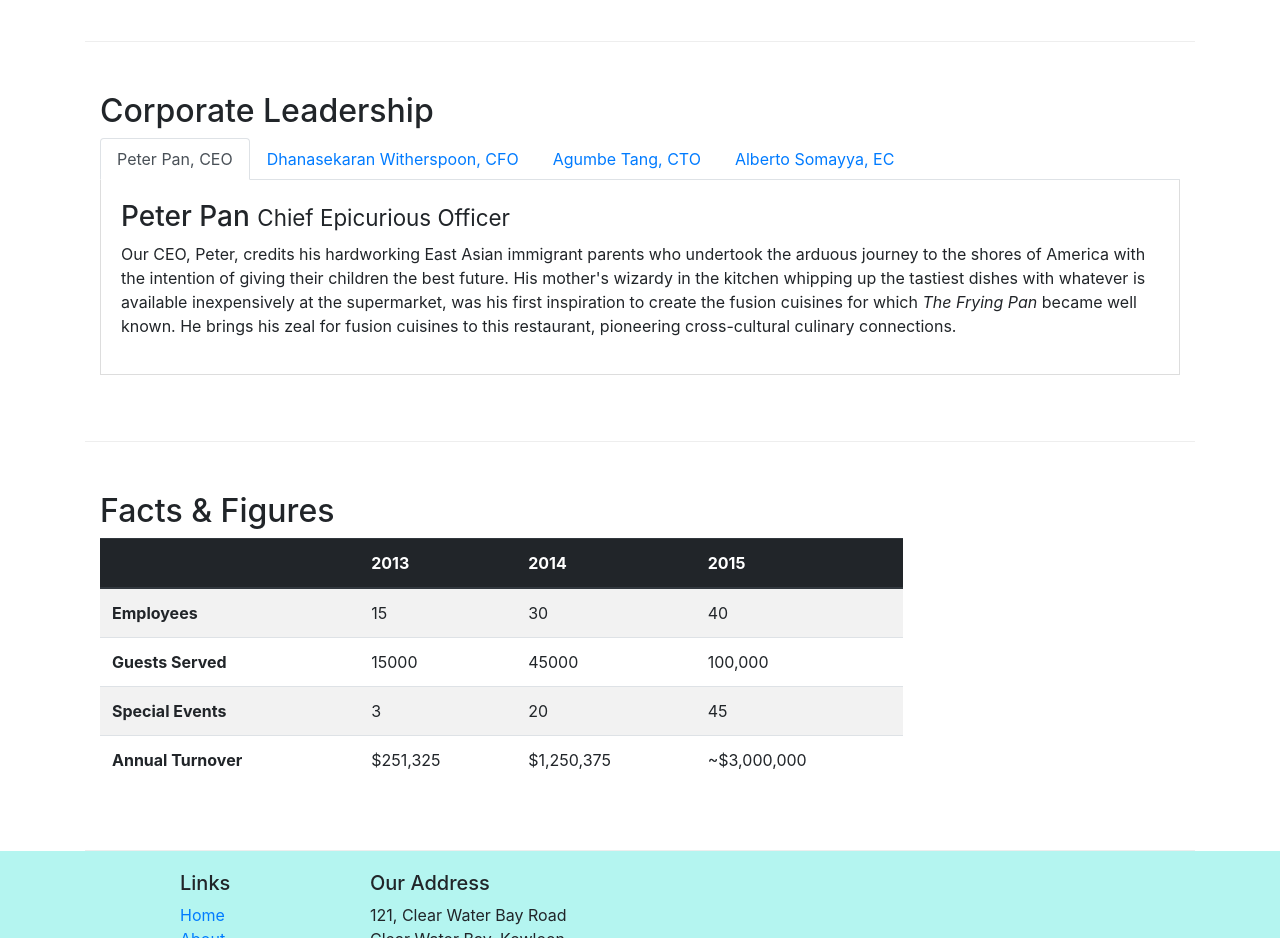
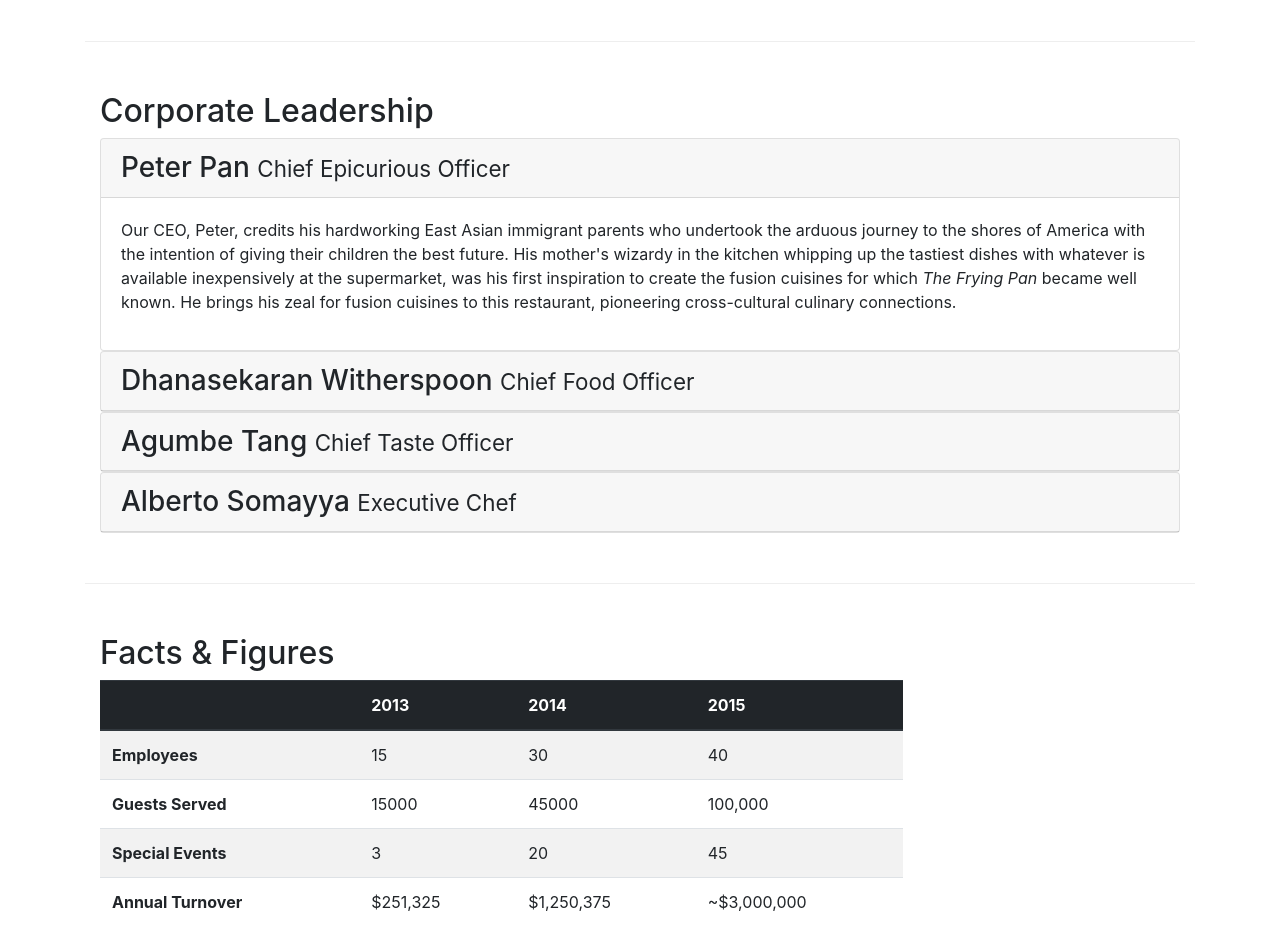
Before and after one commit to Amogha03/Bootstrap-ConFusion, a website: page aboutus.html in a window 1280 px wide. Shown: the part 880-1818 px from the top of the page. Drawn offline with nearby package versions, Linux system fonts and the light colour scheme.

Commit message:
Accordion

```diff
--- a/aboutus.html
+++ b/aboutus.html
@@ -102,39 +102,62 @@
         <div class="row row-content">
             <div class="col-12">
                 <h2>Corporate Leadership</h2>
-                <ul class="nav nav-tabs">
-                    <li class="nav-item">
-                        <a class="nav-link active" href="#peter" role="tab" data-toggle="tab">Peter Pan, CEO</a>
-                    </li>
-                    <li class="nav-item">
-                        <a class="nav-link" href="#danny" role="tab" data-toggle="tab">Dhanasekaran Witherspoon, CFO</a>
-                    </li>
-                    <li class="nav-item">
-                        <a class="nav-link" href="#agumbe" role="tab" data-toggle="tab">Agumbe Tang, CTO</a>
-                    </li>
-                    <li class="nav-item">
-                        <a class="nav-link" href="#alberto" role="tab" data-toggle="tab">Alberto Somayya, EC</a>
-                    </li>
-                </ul>
-                <div class="tab-content">
-                    <div role="tabpanel" class="tab-pane fade show active" id="peter">
-                        <h3>Peter Pan <small>Chief Epicurious Officer</small></h3>
-                        <p class="d-none d-sm-block">Our CEO, Peter, credits his hardworking East Asian immigrant parents who undertook the arduous journey to the shores of America with the intention of giving their children the best future. His mother's wizardy in the kitchen whipping up the tastiest dishes with whatever is available inexpensively at the supermarket, was his first inspiration to create the fusion cuisines for which <em>The Frying Pan</em> became well known. He brings his zeal for fusion cuisines to this restaurant, pioneering cross-cultural culinary connections.</p>
+                <div id="accordion">
+                    <div class="card">
+                        <div class="card-header" role="tab" id="peterhead">
+                            <h3 class="mb-0">
+                                <a data-toggle="collapse" data-target="#peter">
+                                    Peter Pan <small>Chief Epicurious Officer</small>
+                                </a>
+                            </h3>
+                        </div>
+                        <div class="collapse show" id="peter" data-parent="#accordion">
+                            <div class="card-body">
+                                <p class="d-none d-sm-block">Our CEO, Peter, credits his hardworking East Asian immigrant parents who undertook the arduous journey to the shores of America with the intention of giving their children the best future. His mother's wizardy in the kitchen whipping up the tastiest dishes with whatever is available inexpensively at the supermarket, was his first inspiration to create the fusion cuisines for which <em>The Frying Pan</em> became well known. He brings his zeal for fusion cuisines to this restaurant, pioneering cross-cultural culinary connections.</p>
+                            </div>
+                        </div>
                     </div>
-
-                    <div role="tabpanel" class="tab-pane fade" id="danny">
-                        <h3>Dhanasekaran Witherspoon <small>Chief Food Officer</small></h3>
-                        <p class="d-none d-sm-block">Our CFO, Danny, as he is affectionately referred to by his colleagues, comes from a long established family tradition in farming and produce. His experiences growing up on a farm in the Australian outback gave him great appreciation for varieties of food sources. As he puts it in his own words, <em>Everything that runs, wins, and everything that stays, pays!</em></p>
+                    <div class="card">
+                        <div class="card-header" role="tab" id="dannyhead">
+                            <h3 class="mb-0">
+                                <a data-toggle="collapse" data-target="#danny">
+                                    Dhanasekaran Witherspoon <small>Chief Food Officer</small>
+                                </a>
+                            </h3>
+                        </div>
+                        <div class="collapse" id="danny" data-parent="#accordion">
+                            <div class="card-body">
+                                <p class="d-none d-sm-block">Our CFO, Danny, as he is affectionately referred to by his colleagues, comes from a long established family tradition in farming and produce. His experiences growing up on a farm in the Australian outback gave him great appreciation for varieties of food sources. As he puts it in his own words, <em>Everything that runs, wins, and everything that stays, pays!</em></p>
+                            </div>
+                        </div>
                     </div>
-
-                    <div role="tabpanel" class="tab-pane fade" id="agumbe">
-                        <h3>Agumbe Tang <small>Chief Taste Officer</small></h3>
-                        <p class="d-none d-sm-block">Blessed with the most discerning gustatory sense, Agumbe, our CTO, personally ensures that every dish that we serve meets his exacting tastes. Our chefs dread the tongue lashing that ensues if their dish does not meet his exacting standards. He lives by his motto, <em>You click only if you survive my lick.</em></p>
+                    <div class="card">
+                        <div class="card-header" role="tab" id="agumbehead">
+                            <h3 class="mb-0">
+                                <a data-toggle="collapse" data-target="#agumbe">
+                                    Agumbe Tang <small>Chief Taste Officer</small>
+                                </a>
+                            </h3>
+                        </div>
+                        <div class="collapse" id="agumbe" data-parent="#accordion">
+                            <div class="card-body">
+                                <p class="d-none d-sm-block">Blessed with the most discerning gustatory sense, Agumbe, our CTO, personally ensures that every dish that we serve meets his exacting tastes. Our chefs dread the tongue lashing that ensues if their dish does not meet his exacting standards. He lives by his motto, <em>You click only if you survive my lick.</em></p>
+                            </div>
+                        </div>
                     </div>
-
-                    <div role="tabpanel" class="tab-pane fade" id="alberto">
-                        <h3>Alberto Somayya <small>Executive Chef</small></h3>
-                        <p class="d-none d-sm-block">Award winning three-star Michelin chef with wide International experience having worked closely with whos-who in the culinary world, he specializes in creating mouthwatering Indo-Italian fusion experiences. He says, <em>Put together the cuisines from the two craziest cultures, and you get a winning hit! Amma Mia!</em></p>
+                    <div class="card">
+                        <div class="card-header" role="tab" id="albertohead">
+                            <h3 class="mb-0">
+                                <a data-toggle="collapse" data-target="#alberto">
+                                    Alberto Somayya <small>Executive Chef</small>
+                                </a>
+                            </h3>
+                        </div>
+                        <div class="collapse" id="alberto" data-parent="#accordion">
+                            <div class="card-body">
+                                <p class="d-none d-sm-block">Award winning three-star Michelin chef with wide International experience having worked closely with whos-who in the culinary world, he specializes in creating mouthwatering Indo-Italian fusion experiences. He says, <em>Put together the cuisines from the two craziest cultures, and you get a winning hit! Amma Mia!</em></p>
+                            </div>
+                        </div>
                     </div>
                 </div>
             </div>
```
